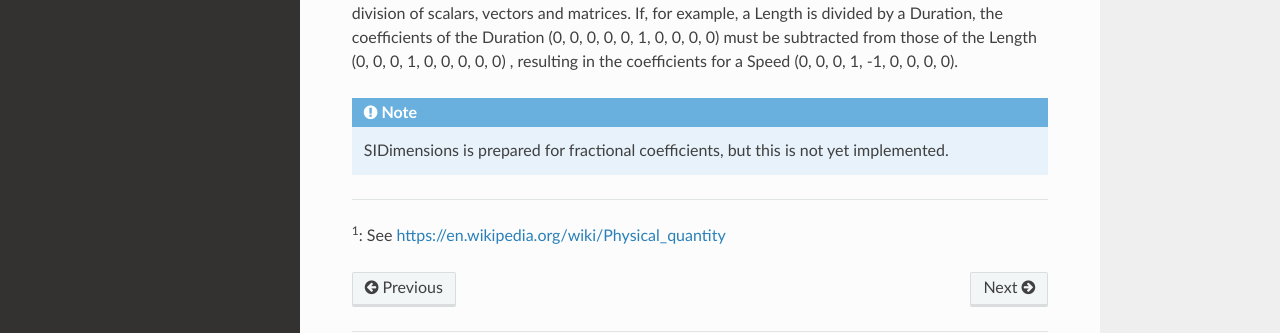
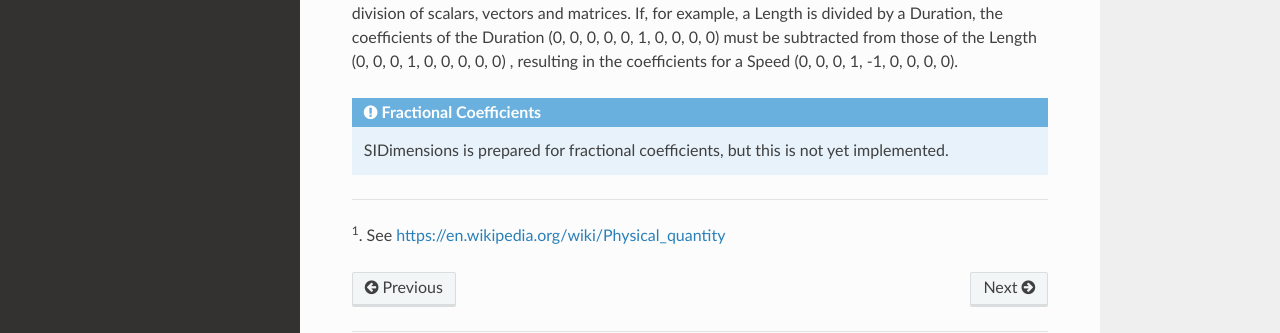
Before and after one commit to averbraeck/djunits, an MkDocs documentation site: the page built from docs/quantities.md, in a window 1280 px wide and 1363 px high. Shown: the part 926-1259 px from the top of the window. Built offline with MkDocs 1.6.1, drawn with Linux system fonts in a browser that asks for light colours; nearby versions of some CDN libraries.

Commit message:
Admonition with title

```diff
--- a/docs/quantities.md
+++ b/docs/quantities.md
@@ -21,8 +21,8 @@ Each newly constructed `Quantity` is automatically registered in the `Quantities
 
 DJUNITS treats radian (rad) and sterradian (sr) as first class base SI units in addition to the standard 7 (kg, m, s, A, K, mol, cd). The SIDimension class can parse, pretty-print, and manipulate the coefficients of any quantity. It is used to compute the coefficients of the unit of multiplication or division of scalars, vectors and matrices. If, for example, a Length is divided by a Duration, the coefficients of the Duration (0, 0, 0, 0, 0, 1, 0, 0, 0, 0) must be subtracted from those of the Length (0, 0, 0, 1, 0, 0, 0, 0, 0) , resulting in the coefficients for a Speed (0, 0, 0, 1, -1, 0, 0, 0, 0).
 
-!!! note
+!!! note "Fractional Coefficients"
     SIDimensions is prepared for fractional coefficients, but this is not yet implemented.
 
 <hr>
-<sup>1</sup>: See [https://en.wikipedia.org/wiki/Physical_quantity](https://en.wikipedia.org/wiki/Physical_quantity)
+<sup>1</sup>. See [https://en.wikipedia.org/wiki/Physical_quantity](https://en.wikipedia.org/wiki/Physical_quantity)
```
